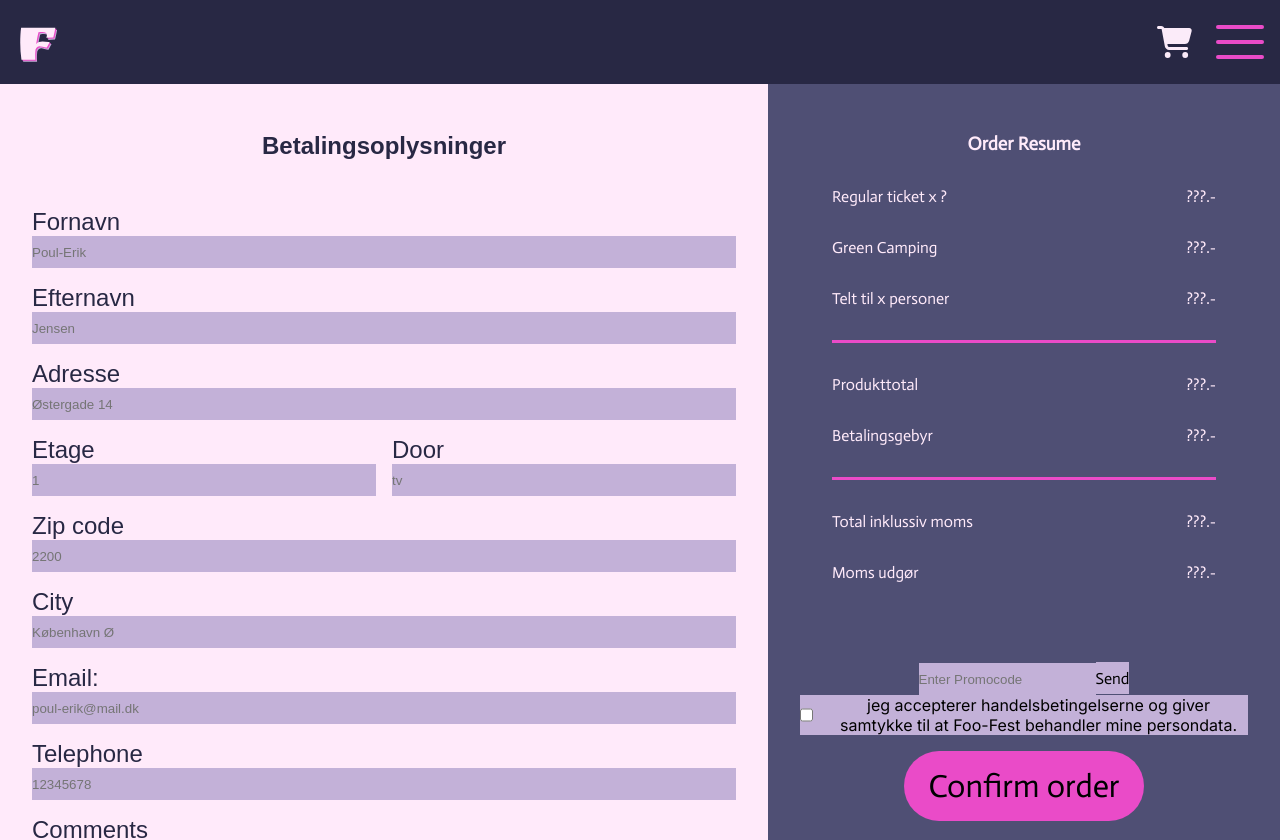
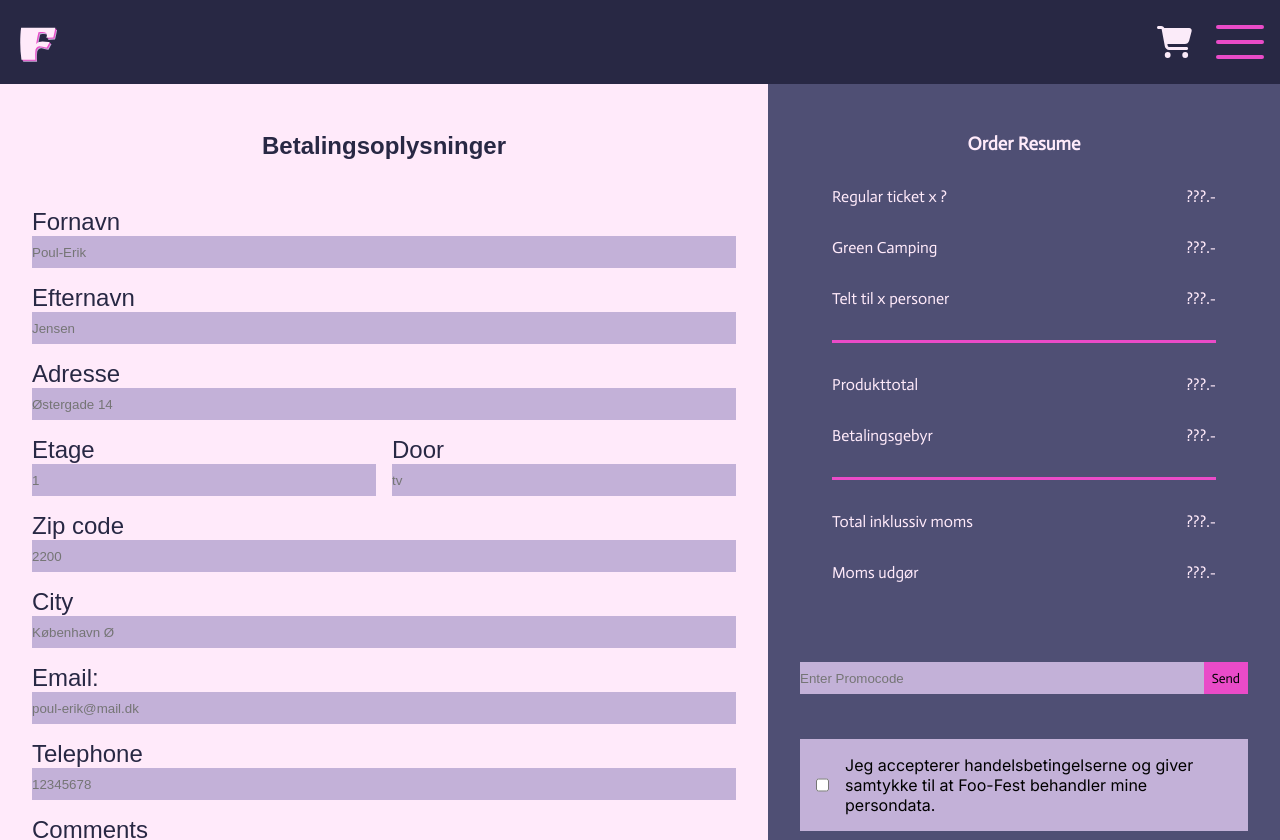
Before and after one commit to malt656c/foo_fest_app, a Next.js app: page /checkout in a window 1280 px wide. Shown: the top 840 px of the page. Built offline with nearby package versions, Linux system fonts and the light colour scheme; a web font is replaced by a local one.

Commit message:
checkout korrekt

```diff
--- a/components/Checkout.jsx
+++ b/components/Checkout.jsx
@@ -13,12 +13,12 @@ export default function Checkout() {
           <label className={styles.checkoutLabel} for="lastName">
             Efternavn
           </label>
-          <input className={styles.checkoutInput} type="text" id="lastName" name="lastName" placeholder="Jensen"required></input>
+          <input className={styles.checkoutInput} type="text" id="lastName" name="lastName" placeholder="Jensen" required></input>
 
           <label className={styles.checkoutLabel} htmlFor="Adresse">
             Adresse
           </label>
-          <input className={styles.checkoutInput} type="text" name="Adresse" id="adresse" required  placeholder="Østergade 14"/>
+          <input className={styles.checkoutInput} type="text" name="Adresse" id="adresse" required placeholder="Østergade 14" />
 
           <div className={styles.checkoutEtage}>
             <div className={styles.checkoutDoor}>
@@ -31,29 +31,29 @@ export default function Checkout() {
               <label className={styles.checkoutLabel} htmlFor="door">
                 Door
               </label>
-              <input className={styles.checkoutInput} type="text" name="door" id="door" placeholder="tv"/>
+              <input className={styles.checkoutInput} type="text" name="door" id="door" placeholder="tv" />
             </div>
           </div>
 
           <label className={styles.checkoutLabel} htmlFor="postnummer">
             Zip code
           </label>
-          <input className={styles.checkoutInput} type="number" name="zipcode" id="zipcode" placeholder="2200"/>
+          <input className={styles.checkoutInput} type="number" name="zipcode" id="zipcode" placeholder="2200" />
 
           <label className={styles.checkoutLabel} htmlFor="city">
             City
           </label>
-          <input className={styles.checkoutInput} type="text" name="city" id="city" placeholder="København Ø"/>
+          <input className={styles.checkoutInput} type="text" name="city" id="city" placeholder="København Ø" />
 
           <label className={styles.checkoutLabel} for="email">
             Email:
           </label>
-          <input className={styles.checkoutInput} type="email" id="email" name="email" placeholder="poul-erik@mail.dk"required></input>
+          <input className={styles.checkoutInput} type="email" id="email" name="email" placeholder="poul-erik@mail.dk" required></input>
 
           <label className={styles.checkoutLabel} htmlFor="telephonenumber">
             Telephone
           </label>
-          <input className={styles.checkoutInput} type="text" name="telephonenumber" id="telephonenumber" placeholder="12345678" pattern="^[0-9]{8}$"/>
+          <input className={styles.checkoutInput} type="text" name="telephonenumber" id="telephonenumber" placeholder="12345678" pattern="^[0-9]{8}$" />
 
           <label className={styles.checkoutLabel} htmlFor="kommentar">
             Comments
@@ -108,13 +108,13 @@ export default function Checkout() {
           </div>
         </div>
         <div className={styles.checkoutOrdreBottom}>
-          <div>
+          <div className={styles.checkoutPromo}>
             <input className={styles.checkoutInput} type="text" placeholder="Enter Promocode" />
-            <button className={styles.checkoutBetalingsButton}>Send</button>
+            <button>Send</button>
           </div>
           <div className={styles.checkoutHandelsbetingelser}>
-            <input type="checkbox" id="myCheckbox" name="myCheckbox" />
-            <p>jeg accepterer handelsbetingelserne og giver samtykke til at Foo-Fest behandler mine persondata.</p>
+            <input type="checkbox" id="myCheckbox" name="myCheckbox" required />
+            <p>Jeg accepterer handelsbetingelserne og giver samtykke til at Foo-Fest behandler mine persondata.</p>
           </div>
           <div>
             <a href="/payment">
--- a/components/Checkout.module.css
+++ b/components/Checkout.module.css
@@ -25,6 +25,7 @@
   border: none;
   background-color: var(--secondary_light);
   height: 2rem;
+  width: 100%;
 }
 
 .checkoutEtage {
@@ -84,10 +85,26 @@
   text-align: center;
 }
 
+.checkoutPromo {
+  display: flex;
+}
+
+.checkoutPromo button {
+  background-color: var(--accent_pink);
+  border: none;
+  padding: 0.5rem;
+  cursor: pointer;
+  font-family: var(--text_font);
+}
+
 .checkoutHandelsbetingelser {
   background-color: var(--secondary_light);
   display: flex;
   gap: 1rem;
+  padding: 1rem;
+  text-align: left;
+  font-size: 1rem;
+  margin: 10% 0%;
 }
 .checkoutConfirmButton {
   background-color: var(--accent_pink);
@@ -97,12 +114,12 @@
   font-size: 2rem;
   padding: 1rem 1.5rem 1rem 1.5rem;
   margin: 1rem;
+  cursor: pointer;
 }
 
 .checkoutConfirmButton:hover {
   background-color: var(--accent_red);
 }
-
 
 @media (min-width: 768px) {
   .checkoutWrapper {
```
